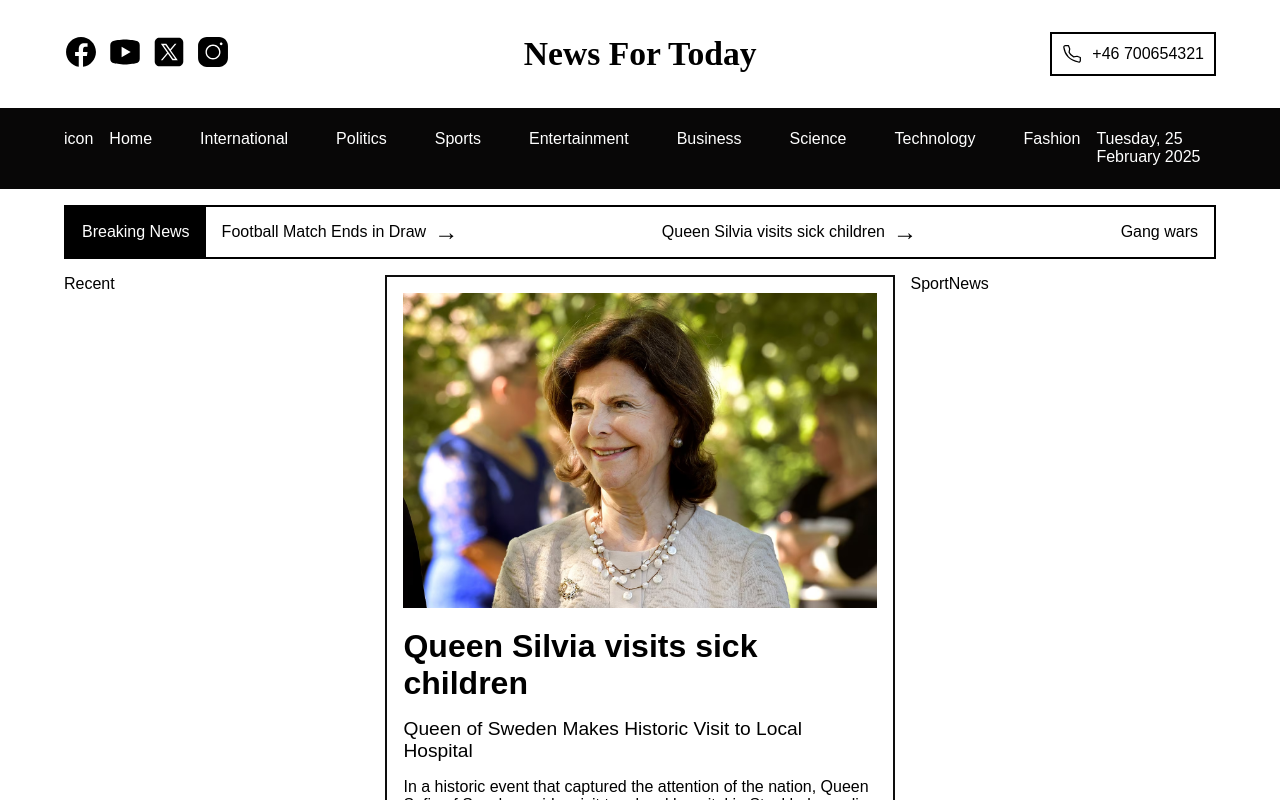
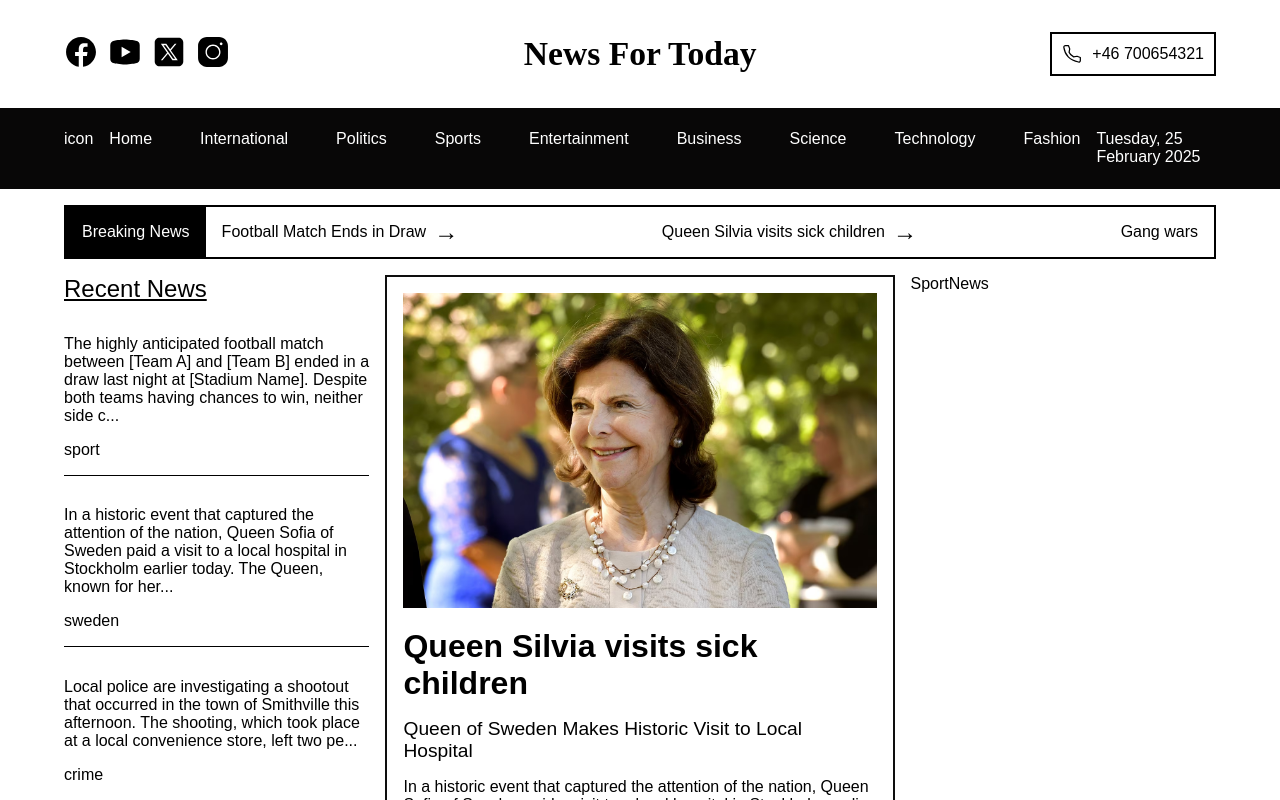
Before and after one commit to Vineethaveerapu/Newsoftheworld, a React (Vite) app: page / in a window 1280 px wide. Shown: the top 800 px of the page. Built offline with nearby package versions, Linux system fonts and the light colour scheme.

Commit message:
added recent component

```diff
--- a/src/components/Headlines/index.jsx
+++ b/src/components/Headlines/index.jsx
@@ -7,7 +7,7 @@ function Headlines() {
   return (
     <div className={styles.headlines}>
       {threeArticles.map((article) => (
-        <div key={article.id} className={styles.headline}>
+        <div key={article.headline} className={styles.headline}>
           {article.headline}
         </div>
       ))}
--- a/src/components/Recent/index.jsx
+++ b/src/components/Recent/index.jsx
@@ -1,7 +1,13 @@
 import styles from "./recent.module.css";
+import RecentArticle from "../RecentArticle";
 
 function Recent({ className }) {
-  return <div className={`${styles.recent} ${className}`}>Recent</div>;
+  return (
+    <section className={`${styles.recent} ${className}`}>
+      <div className={`${styles.recentTitle}`}>Recent News</div>
+      <RecentArticle />
+    </section>
+  );
 }
 
 export default Recent;
--- a/src/components/Recent/recent.module.css
+++ b/src/components/Recent/recent.module.css
@@ -0,0 +1,10 @@
+.recent {
+  display: flex;
+  flex-direction: column;
+}
+
+.recentTitle {
+  font-size: 1.5rem;
+  font-weight: 500;
+  text-decoration: underline;
+}
--- /dev/null
+++ b/src/components/RecentArticle/index.jsx
@@ -0,0 +1,24 @@
+import styles from "./recentArticle.module.css";
+
+import { articles } from "../../data/data";
+
+const fourArticles = articles.slice(0, 4);
+
+function RecentArticle() {
+  return (
+    <div className={styles.recentArticle}>
+      {fourArticles.map((item, index) => {
+        console.log("index", index);
+        console.log("item", item);
+        return (
+          <div className={styles.content} key={item.headline}>
+            <p>{item.story.slice(0, 170)}...</p>
+            <p>{item.category}</p>
+          </div>
+        );
+      })}
+    </div>
+  );
+}
+
+export default RecentArticle;
--- /dev/null
+++ b/src/components/RecentArticle/recentarticle.module.css
@@ -0,0 +1,11 @@
+.recentArticle {
+  margin-top: 1rem;
+  height: 100%;
+  display: flex;
+  flex-direction: column;
+  justify-content: space-between;
+}
+
+.content {
+  border-bottom: solid 1px currentColor;
+}
```
